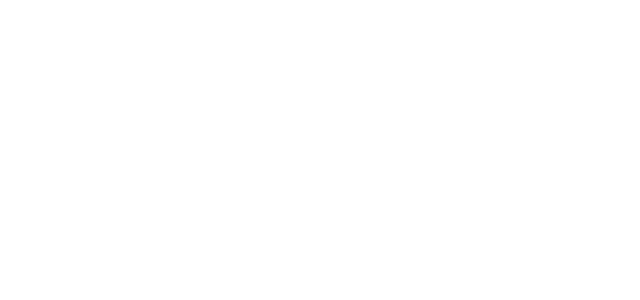
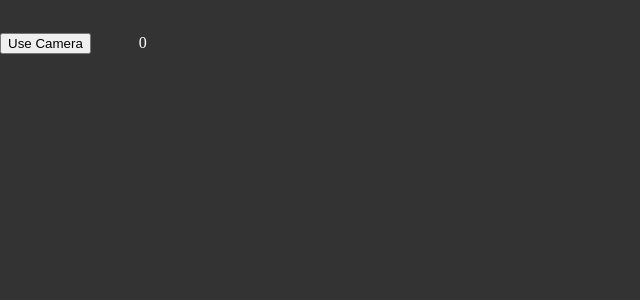
Before and after one commit to The-Decompiler/neurage, a React (Vite) app in the folder packages/client/: page / in a window 1280 px wide. Shown: the top 300 px of the page, without its empty margins (0-640 px from the left). Built offline with nearby package versions, Linux system fonts and the light colour scheme.

Commit message:
Add camera feature (#3)
* Install styled-components

* Add Camera component

* Add POST request to endpoint

```diff
--- a/packages/client/package.json
+++ b/packages/client/package.json
@@ -8,11 +8,13 @@
 	},
 	"dependencies": {
 		"react": "^17.0.0",
-		"react-dom": "^17.0.0"
+		"react-dom": "^17.0.0",
+		"styled-components": "5.2.0"
 	},
 	"devDependencies": {
 		"@types/react": "^17.0.0",
 		"@types/react-dom": "^17.0.0",
+		"@types/styled-components": "5.1.9",
 		"@vitejs/plugin-react-refresh": "^1.3.1",
 		"typescript": "^4.1.2",
 		"vite": "^2.1.5"
--- a/packages/client/src/App.tsx
+++ b/packages/client/src/App.tsx
@@ -1,15 +1,50 @@
-import React from "react";
+import React, { useState, useEffect } from "react";
 import ReactDOM from "react-dom";
+import styled from "styled-components";
+
+import { Camera } from "components/Camera";
+
+const predictAgeEndpoint = "predict_age";
+
+const AppWrapper = styled.div`
+	position: absolute;
+	top: 0;
+	left: 0;
+	width: 100vw;
+	height: 100vh;
+	background-color: #333333ff;
+	color: white;
+`;
 
 export const App = () => {
+	const [payload, setPayload] = useState<number[]>([]);
+	const [age, setAge] = useState(0);
+
+	useEffect(() => {
+		if (payload.length != 0) {
+			fetch(import.meta.env.VITE_BACKEND_URL + predictAgeEndpoint, {
+				"method": "POST",
+				"headers": { "Content-Type": "application/json" },
+				"body": JSON.stringify(payload)
+			}).then(response => response.json())
+				.then(data => setAge(data.age))
+				.catch(err => console.error(err));
+		}
+	}, [payload]);
+
 	return (
-		<div></div>
+		<>
+			<Camera setPayload={setPayload} />
+			{ age && <div>You are {age} years old</div>}
+		</>
 	)
 }
 
 ReactDOM.render(
 	<React.StrictMode>
-		<App />
+		<AppWrapper>
+			<App />
+		</AppWrapper>
 	</React.StrictMode>,
 	document.getElementById("root")
 );
--- /dev/null
+++ b/packages/client/src/components/Camera.tsx
@@ -0,0 +1,80 @@
+import React, { useState, useRef } from "react";
+import styled from "styled-components";
+
+import { flattenImage } from "../utils";
+
+type Props = {
+	setPayload: React.Dispatch<React.SetStateAction<number[]>>,
+}
+
+enum CameraState {
+	None = "NONE",
+	Off = "OFF",
+	On = "ON"
+}
+
+export const VideoCamera = styled.video<{ camera: CameraState }>`
+	display: ${props => (props.camera == CameraState.On) ? "initial" : "none"};
+`;
+
+export const CaptureCanvas = styled.canvas<{ camera: CameraState, tookPicture: boolean }>`
+	display: ${props => (props.camera == CameraState.Off && props.tookPicture) ? "initial" : "none"};
+`
+
+export const Camera = (props: Props) => {
+	const [camera, setCamera] = useState<CameraState>(CameraState.Off);
+	const [tookPicture, setTookPicture] = useState(false);
+
+	const videoRef = useRef<HTMLVideoElement>(null);
+	const canvasRef = useRef<HTMLCanvasElement>(null);
+
+	const getWebcam = async () =>
+		navigator.mediaDevices.getUserMedia({ video: { width: 48, height: 48 }})
+			.then(stream => {
+				if (videoRef.current) {
+					videoRef.current.srcObject = stream;
+					videoRef.current.play();
+					return true;
+				} else return false;
+			}).catch(() => false);
+
+	const closeWebcam = async () =>
+		navigator.mediaDevices.getUserMedia({ video: true })
+			.then(stream => {
+				stream.getTracks().forEach(track => track.stop());
+				setCamera(CameraState.Off);
+			});
+
+	const handleUseCamera = async () => getWebcam()
+			.then(hasCamera => setCamera(hasCamera ? CameraState.On : CameraState.None));
+
+	const handleTakePicture = () => {
+		let canvas = canvasRef.current;
+		if (canvas) {
+			let context = canvas.getContext("2d");
+			if (context && videoRef.current) {
+				// Draw image to canvas
+				context.drawImage(videoRef.current, 0, 0, canvas.width, canvas.height);
+				// Get flattened image array
+				let flatArray = flattenImage(context.getImageData(0, 0, canvas.width, canvas.height).data);
+				setTookPicture(true);
+				closeWebcam();
+				props.setPayload(flatArray);
+			}
+		}
+	}
+
+	return (
+		<>
+			{ (camera == CameraState.None) && <div>No camera available</div> }
+			{ (camera == CameraState.Off && !tookPicture) && <button onClick={handleUseCamera}>Use Camera</button> }
+			<CaptureCanvas
+				width="48" height="48"
+				camera={camera} tookPicture
+				ref={canvasRef}
+			/>
+			<VideoCamera camera={camera} ref={videoRef} />
+			{ (camera == CameraState.On) && <button onClick={handleTakePicture}>Take Picture</button> }
+		</>
+	)
+}
--- /dev/null
+++ b/packages/client/src/utils.ts
@@ -0,0 +1,22 @@
+// Flatten an RGBA-formatted image array
+export const flattenImage = (arr: Uint8ClampedArray) => {
+	let newArray = [];
+	let processedArr = [];
+	for (let i = 0; i < arr.length; i++) {
+		processedArr.push(arr[i]);
+		if (processedArr.length == 4) {
+			let newNum = Math.round(averageArray(processedArr));
+			processedArr = [];
+			newArray.push(newNum);
+		}
+	}
+	return newArray;
+}
+
+// Return the average of an array of numbers
+const averageArray = (arr: number[]) => {
+	let sum = 0;
+	for (let i = 0; i < arr.length; i++)
+		sum += arr[i];
+	return sum / arr.length
+}
```
Also changed, not shown: 2 other files (tests, documents, lock files or other folders).
